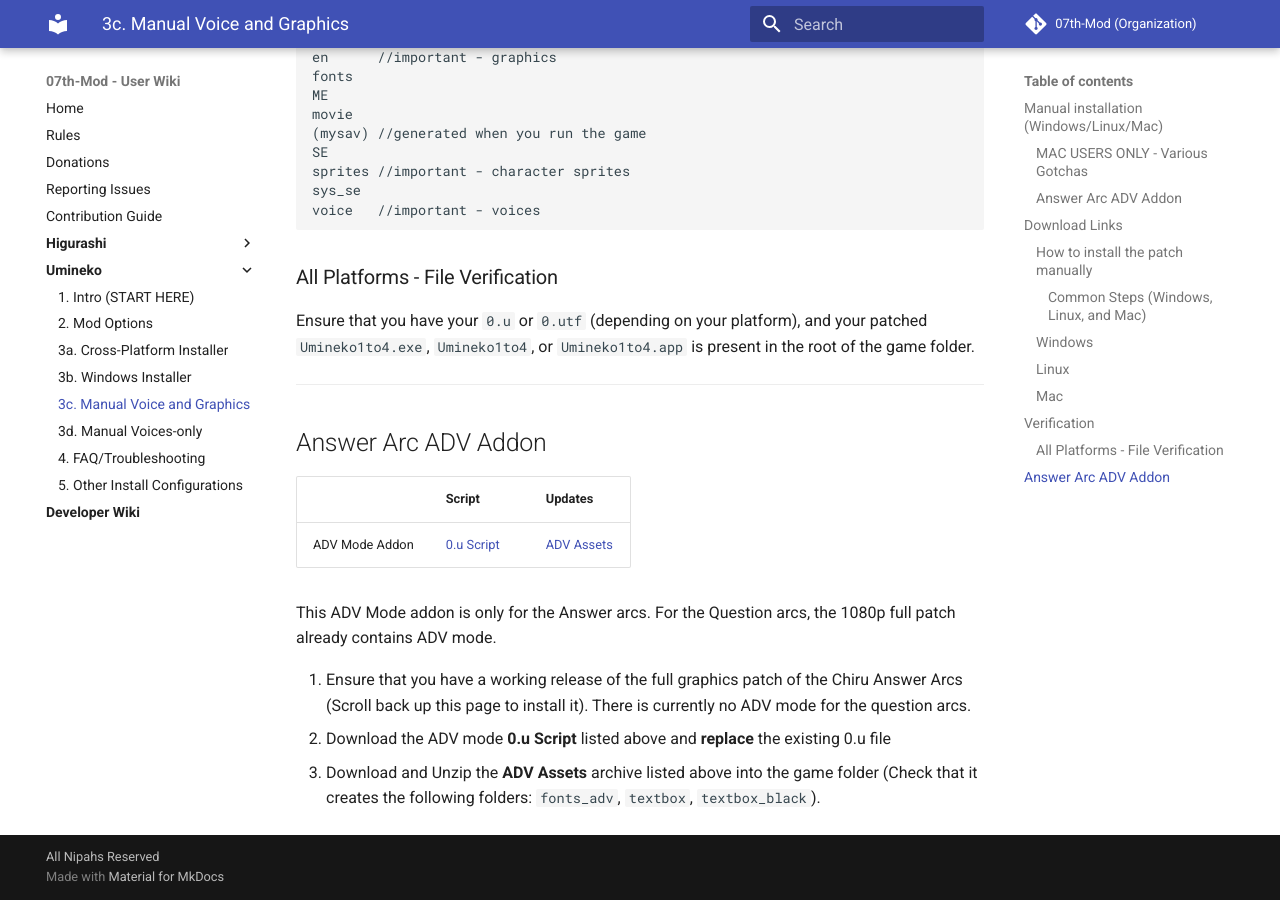
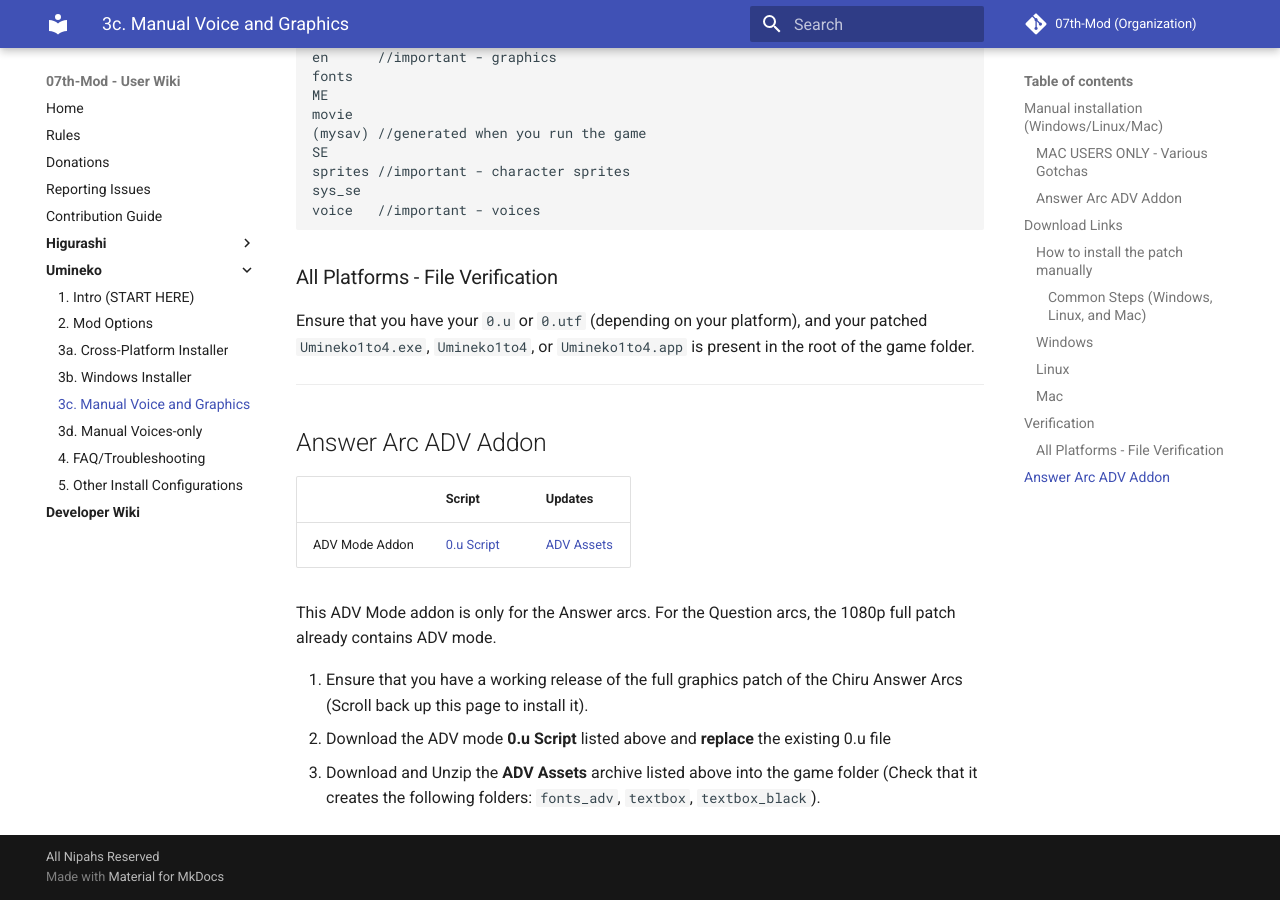
Before and after one commit to 07th-mod/wiki, an MkDocs documentation site: the page built from docs/Umineko/Umineko-Part-1---Voice-and-Graphics-Patch.md, in a window 1280 px wide and 900 px high, scrolled down 3630 px. Built offline with MkDocs 1.6.1 and Material for MkDocs 9.7.7, drawn with Linux system fonts in a browser that asks for light colours.

Commit message:
Remove the statement about ADV mode missing for question arcs

```diff
--- a/docs/Umineko/Umineko-Part-1---Voice-and-Graphics-Patch.md
+++ b/docs/Umineko/Umineko-Part-1---Voice-and-Graphics-Patch.md
@@ -208,6 +208,6 @@
 
 This ADV Mode addon is only for the Answer arcs. For the Question arcs, the 1080p full patch already contains ADV mode.
 
-1. Ensure that you have a working release of the full graphics patch of the Chiru Answer Arcs (Scroll back up this page to install it). There is currently no ADV mode for the question arcs.
+1. Ensure that you have a working release of the full graphics patch of the Chiru Answer Arcs (Scroll back up this page to install it).
 2. Download the ADV mode **0.u Script** listed above and **replace** the existing 0.u file
 3. Download and Unzip the **ADV Assets** archive listed above into the game folder (Check that it creates the following folders: `fonts_adv`, `textbox`, `textbox_black`).
```
